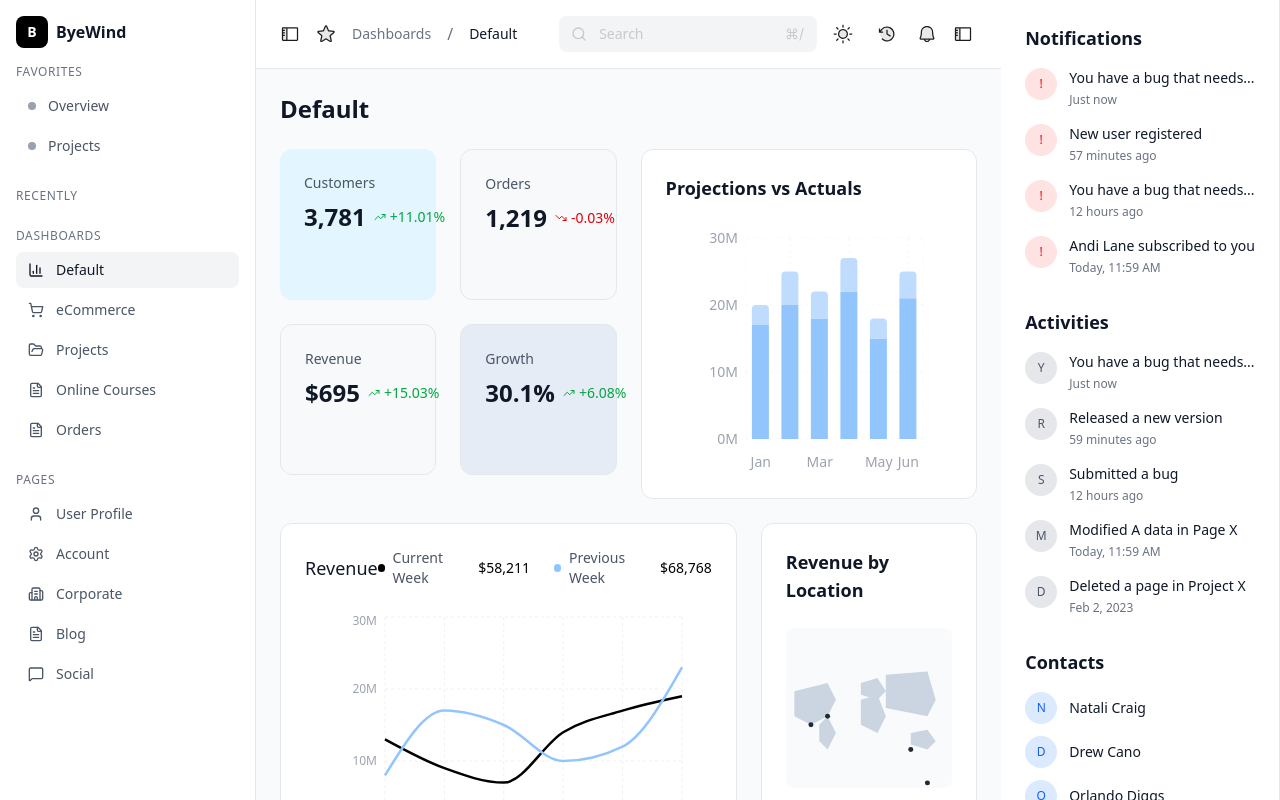
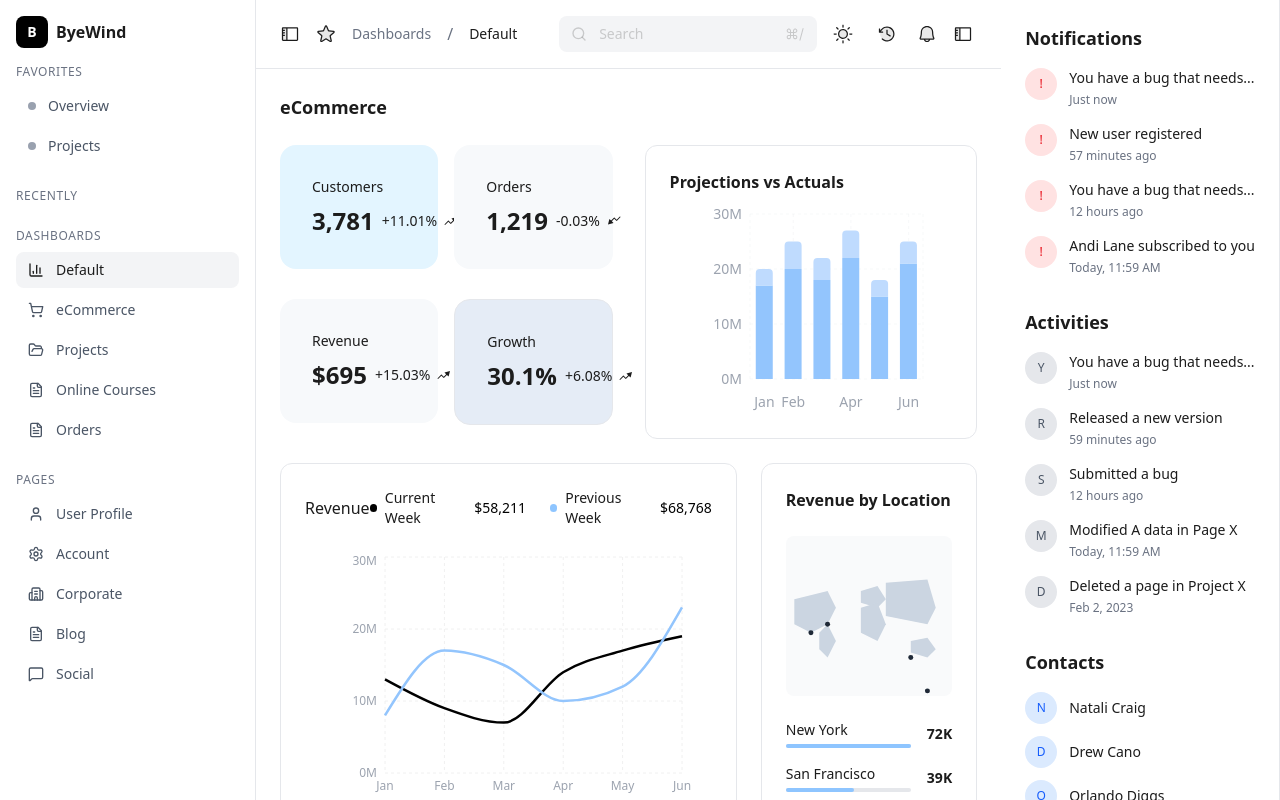
Before and after one commit to Asthasingh-2002/e-commerce, a React (Vite) app: page / in a window 1280 px wide. Built offline with nearby package versions, Linux system fonts and the light colour scheme.

Commit message:
fix the styling of maincontent

```diff
--- a/src/assets/icon.jsx
+++ b/src/assets/icon.jsx
@@ -121,3 +121,39 @@ export const BellIcon = () => {
     </svg>
   );
 };
+export const UpIcon = () => {
+  return (
+    <svg
+      width="16"
+      height="16"
+      viewBox="0 0 16 16"
+      fill="none"
+      xmlns="http://www.w3.org/2000/svg"
+    >
+      <path
+        fill-rule="evenodd"
+        clip-rule="evenodd"
+        d="M8.45488 5.60777L14 4L12.6198 9.6061L10.898 7.9532L8.12069 10.8463C8.02641 10.9445 7.89615 11 7.76 11C7.62385 11 7.49359 10.9445 7.39931 10.8463L5.36 8.72199L2.36069 11.8463C2.16946 12.0455 1.85294 12.0519 1.65373 11.8607C1.45453 11.6695 1.44807 11.3529 1.63931 11.1537L4.99931 7.65373C5.09359 7.55552 5.22385 7.5 5.36 7.5C5.49615 7.5 5.62641 7.55552 5.72069 7.65373L7.76 9.77801L10.1766 7.26067L8.45488 5.60777Z"
+        fill="#1C1C1C"
+      />
+    </svg>
+  );
+};
+export const DownIcon = () => {
+  return (
+    <svg
+      width="16"
+      height="16"
+      viewBox="0 0 16 16"
+      fill="none"
+      xmlns="http://www.w3.org/2000/svg"
+    >
+      <path
+        fill-rule="evenodd"
+        clip-rule="evenodd"
+        d="M14.3463 3.63931C14.5455 3.83054 14.5519 4.14706 14.3607 4.34627L11.0007 7.84627C10.9064 7.94448 10.7761 8 10.64 8C10.5039 8 10.3736 7.94448 10.2793 7.84627L8.24 5.72199L5.82335 8.23933L7.54513 9.89223L2 11.5L3.38019 5.8939L5.10197 7.5468L7.87931 4.65373C7.97359 4.55552 8.10385 4.5 8.24 4.5C8.37615 4.5 8.50641 4.55552 8.60069 4.65373L10.64 6.77801L13.6393 3.65373C13.8305 3.45453 14.1471 3.44807 14.3463 3.63931Z"
+        fill="#1C1C1C"
+      />
+    </svg>
+  );
+};
--- a/src/components/Header.jsx
+++ b/src/components/Header.jsx
@@ -21,7 +21,7 @@ const Header = ({ setSidebarCollapsed, sidebarCollapsed, activeSection }) => {
               <StarIcon />
               <span className="text-sm text-gray-500">Dashboards</span>
               {activeSection && <span className=" text-gray-500">/</span>}
-              <span className="text-sm text-gray-900 font-medium">
+              <span className="text-sm text-[#1C1C1C] font-medium">
                 {activeSection}
               </span>{" "}
               {/* Updated */}
--- a/src/components/MainContent.jsx
+++ b/src/components/MainContent.jsx
@@ -5,6 +5,7 @@ import { RevenueByLocation } from "./RevenueByLocation";
 import RevenueChart from "./RevenueChart";
 import { TotalSalesChart } from "./TotalSalesChart";
 import OrdersTable from "./OrdersTable";
+import { DownIcon, UpIcon } from "../assets/icon";
 
 const topProducts = [
   {
@@ -47,7 +48,7 @@ const MainContent = ({
   activeSection,
 }) => {
   return (
-    <div className="flex-1 flex flex-col overflow-hidden">
+    <div className="flex-1 flex flex-col overflow-hidden bg-white">
       {/* Header */}
       <Header
         setSidebarCollapsed={setSidebarCollapsed}
@@ -58,75 +59,74 @@ const MainContent = ({
       <div className="flex-1 flex overflow-hidden">
         {/* Dashboard Content */}
         <main className="flex-1 overflow-y-auto p-6 sidebar-scroll ">
-          <h1 className="text-2xl font-semibold text-gray-900 mb-6">
-            {activeSection}
+          <h1 className="text-lg font-semibold text-[#1C1C1C] mb-6">
+            {activeSection === "Orders" ? "Order List" : "eCommerce"}
           </h1>
           {activeSection === "Orders" ? (
             <div>
-              <h2 className="text-lg font-semibold mb-4">Order List</h2>
               <OrdersTable />
             </div>
           ) : (
             <>
-              <div className="grid grid-cols-1 lg:grid-cols-2 gap-6 mb-6">
+              <div className="grid grid-cols-1 lg:grid-cols-2 gap-8 mb-6">
                 {/* Top Metrics */}
-                <div className="grid grid-cols-1 md:grid-cols-2 lg:grid-cols-2 gap-6 mb-6">
-                  <div className="bg-[#E3F5FF] rounded-xl p-6">
-                    <h3 className="text-sm font-medium text-gray-600 mb-2">
+                <div className="grid grid-cols-1 md:grid-cols-2 lg:grid-cols-2 gap-4">
+                  <div className="bg-[#E3F5FF] rounded-2xl p-8 h-fit">
+                    <h3 className="text-sm font-medium text-[#1C1C1C] mb-2">
                       Customers
                     </h3>
                     <div className="flex items-center space-x-2">
-                      <span className="text-2xl font-bold text-gray-900">
+                      <span className="text-2xl font-bold text-[#1C1C1C]">
                         3,781
                       </span>
-                      <span className="text-sm text-green-600 flex items-center">
-                        <TrendingUp className="w-3 h-3 mr-1" />
+                      <span className="text-sm text-[#1C1C1C] flex items-center gap-1.5">
                         +11.01%
+                        <UpIcon />
                       </span>
                     </div>
                   </div>
 
-                  <div className="bg-[#F7F9FB] rounded-xl p-6 border border-gray-200">
-                    <h3 className="text-sm font-medium text-gray-600 mb-2">
+                  <div className="bg-[#F7F9FB] rounded-2xl p-8 h-fit ">
+                    <h3 className="text-sm font-medium text-[#1C1C1C] mb-2">
                       Orders
                     </h3>
                     <div className="flex items-center space-x-2">
-                      <span className="text-2xl font-bold text-gray-900">
+                      <span className="text-2xl font-bold text-[#1C1C1C]">
                         1,219
                       </span>
-                      <span className="text-sm text-red-600 flex items-center">
-                        <TrendingDown className="w-3 h-3 mr-1" />
+                      <span className="text-sm text-[#1C1C1C] flex items-center gap-1.5">
                         -0.03%
+                        <DownIcon />
                       </span>
                     </div>
                   </div>
 
-                  <div className="bg-[#F7F9FB] rounded-xl p-6 border border-gray-200">
-                    <h3 className="text-sm font-medium text-gray-600 mb-2">
+                  <div className="bg-[#F7F9FB] rounded-2xl p-8 h-fit ">
+                    <h3 className="text-sm font-medium text-[#1C1C1C] mb-2">
                       Revenue
                     </h3>
                     <div className="flex items-center space-x-2">
-                      <span className="text-2xl font-bold text-gray-900">
+                      <span className="text-2xl font-bold text-[#1C1C1C]">
                         $695
                       </span>
-                      <span className="text-sm text-green-600 flex items-center">
-                        <TrendingUp className="w-3 h-3 mr-1" />
+                      <span className="text-sm text-[#1C1C1C] flex items-center gap-1.5">
                         +15.03%
+                        <UpIcon />
                       </span>
                     </div>
                   </div>
 
-                  <div className="bg-[#E5ECF6] rounded-xl p-6 border border-gray-200">
-                    <h3 className="text-sm font-medium text-gray-600 mb-2">
+                  <div className="bg-[#E5ECF6] rounded-2xl p-8 h-fit border border-gray-200">
+                    <h3 className="text-sm font-medium text-[#1C1C1C] mb-2">
                       Growth
                     </h3>
                     <div className="flex items-center space-x-2">
-                      <span className="text-2xl font-bold text-gray-900">
+                      <span className="text-2xl font-bold text-[#1C1C1C]">
                         30.1%
                       </span>
-                      <span className="text-sm text-green-600 flex items-center">
-                        <TrendingUp className="w-3 h-3 mr-1" />
+                      <span className="text-sm text-[#1C1C1C] flex items-center gap-1.5">
                         +6.08%
+                        <UpIcon />
                       </span>
                     </div>
                   </div>
@@ -138,7 +138,6 @@ const MainContent = ({
                 </div>
               </div>
 
-              {/* Charts Row */}
               {/* Charts Row */}
               <div className="grid grid-cols-1 lg:grid-cols-3 gap-6 mb-6">
                 {/* Revenue Chart */}
@@ -156,13 +155,13 @@ const MainContent = ({
               <div className="grid grid-cols-1 lg:grid-cols-3 gap-6">
                 {/* Top Selling Products */}
                 <div className="lg:col-span-2 bg-white rounded-xl p-6 border border-gray-200">
-                  <h3 className="text-lg font-semibold text-gray-900 mb-4">
+                  <h3 className="text-md font-semibold text-[#1C1C1C] mb-4">
                     Top Selling Products
                   </h3>
                   <div className="overflow-x-auto">
                     <table className="w-full">
                       <thead>
-                        <tr className="text-left text-sm text-gray-500 border-b border-gray-200">
+                        <tr className="text-left text-sm text-[#1C1C1C66] border-b border-[#1C1C1C33] ">
                           <th className="pb-3 font-medium">Name</th>
                           <th className="pb-3 font-medium">Price</th>
                           <th className="pb-3 font-medium">Quantity</th>
@@ -172,16 +171,16 @@ const MainContent = ({
                       <tbody className="text-sm">
                         {topProducts.map((product, idx) => (
                           <tr key={idx} className="border-b border-gray-100">
-                            <td className="py-3 text-gray-900">
+                            <td className="py-3 text-[#1C1C1C]">
                               {product.name}
                             </td>
-                            <td className="py-3 text-gray-600">
+                            <td className="py-3 text-[#1C1C1C]">
                               {product.price}
                             </td>
-                            <td className="py-3 text-gray-600">
+                            <td className="py-3 text-[#1C1C1C]">
                               {product.quantity}
                             </td>
-                            <td className="py-3 text-gray-900 font-medium">
+                            <td className="py-3 text-[#1C1C1C] ">
                               {product.amount}
                             </td>
                           </tr>
--- a/src/components/OrdersTable.jsx
+++ b/src/components/OrdersTable.jsx
@@ -246,7 +246,7 @@ export default function OrdersTable() {
                     className="w-4 h-4 text-blue-600 bg-white border-gray-300 rounded focus:ring-blue-500 focus:ring-2"
                   />
                 </td>
-                <td className="p-4 font-medium text-gray-900 text-sm">
+                <td className="p-4 font-medium text-[#1C1C1C] text-sm">
                   {order.id}
                 </td>
                 <td className="p-4">
@@ -256,7 +256,7 @@ export default function OrdersTable() {
                       alt={order.user}
                       className="w-8 h-8 rounded-full object-cover"
                     />
-                    <span className="text-gray-900 text-sm font-medium">
+                    <span className="text-[#1C1C1C] text-sm font-medium">
                       {order.user}
                     </span>
                   </div>
--- a/src/components/ProjectionsVsActualsChart.jsx
+++ b/src/components/ProjectionsVsActualsChart.jsx
@@ -45,10 +45,10 @@ const data = [
 export function ProjectionsVsActualsChart() {
   return (
     <div className="w-full">
-      <h3 className="text-lg font-semibold text-gray-900 mb-4">
+      <h3 className="text-md font-semibold text-[#1C1C1C]">
         Projections vs Actuals
       </h3>
-      <div className="h-64 w-full">
+      <div className="h-55 w-full">
         <ResponsiveContainer width="100%" height="100%">
           <BarChart
             data={data}
--- a/src/components/RevenueByLocation.jsx
+++ b/src/components/RevenueByLocation.jsx
@@ -10,7 +10,7 @@ const revenueByLocation = [
 export function RevenueByLocation() {
   return (
     <div className="space-y-6">
-      <h3 className="text-lg font-semibold text-gray-900">
+      <h3 className="text-md font-semibold text-[#1C1C1C]">
         Revenue by Location
       </h3>
 
@@ -55,7 +55,7 @@ export function RevenueByLocation() {
         {revenueByLocation.map((location, idx) => (
           <div key={idx} className="flex items-center justify-between">
             <div className="flex-1">
-              <div className="text-sm font-medium text-gray-900 mb-1">
+              <div className="text-sm font-medium text-[#1C1C1C] mb-1">
                 {location.city}
               </div>
               <div className="w-full bg-gray-200 rounded-full h-1">
@@ -70,7 +70,7 @@ export function RevenueByLocation() {
                 />
               </div>
             </div>
-            <div className="ml-4 text-sm font-semibold text-gray-900">
+            <div className="ml-4 text-sm font-semibold text-[#1C1C1C]">
               {location.value}
             </div>
           </div>
--- a/src/components/RevenueChart.jsx
+++ b/src/components/RevenueChart.jsx
@@ -24,16 +24,16 @@ export default function RevenueChart() {
     <div className="w-full">
       {/* Header with title and legend */}
       <div className="flex items-center justify-between mb-6">
-        <h3 className="text-lg font-medium text-gray-900">Revenue</h3>
+        <h3 className="text-md font-medium text-[#1C1C1C]">Revenue</h3>
         <div className="flex items-center gap-6 text-sm">
           <div className="flex items-center gap-2">
             <div className="w-2 h-2 rounded-full bg-black"></div>
-            <span className="text-gray-600">Current Week</span>
+            <span className="text-[#1C1C1C]">Current Week</span>
             <span className="font-medium">$58,211</span>
           </div>
           <div className="flex items-center gap-2">
             <div className="w-2 h-2 rounded-full bg-blue-300"></div>
-            <span className="text-gray-600">Previous Week</span>
+            <span className="text-[#1C1C1C] ">Previous Week</span>
             <span className="font-medium">$68,768</span>
           </div>
         </div>
--- a/src/components/RightSidebar.jsx
+++ b/src/components/RightSidebar.jsx
@@ -62,7 +62,7 @@ const RightSidebar = () => {
         {" "}
         {/* Added h-screen and overflow-y-auto */}
         <div className="p-6">
-          <h2 className="text-lg font-semibold text-gray-900 mb-4">
+          <h2 className="text-lg font-semibold text-[#1C1C1C] mb-4">
             Notifications
           </h2>
           <div className="space-y-4">
@@ -72,7 +72,7 @@ const RightSidebar = () => {
                   <span className="text-red-600 text-xs">!</span>
                 </div>
                 <div className="flex-1">
-                  <p className="text-sm text-gray-900">
+                  <p className="text-sm text-[#1C1C1C]">
                     {notification.message}
                   </p>
                   <p className="text-xs text-gray-500 mt-1">
@@ -83,7 +83,7 @@ const RightSidebar = () => {
             ))}
           </div>
 
-          <h3 className="text-lg font-semibold text-gray-900 mt-8 mb-4">
+          <h3 className="text-lg font-semibold text-[#1C1C1C] mt-8 mb-4">
             Activities
           </h3>
           <div className="space-y-4">
@@ -95,7 +95,7 @@ const RightSidebar = () => {
                   </span>
                 </div>
                 <div className="flex-1">
-                  <p className="text-sm text-gray-900">
+                  <p className="text-sm text-[#1C1C1C]">
                     <span className="font-medium">{activity.user}</span>{" "}
                     {activity.action}
                   </p>
@@ -105,7 +105,7 @@ const RightSidebar = () => {
             ))}
           </div>
 
-          <h3 className="text-lg font-semibold text-gray-900 mt-8 mb-4">
+          <h3 className="text-lg font-semibold text-[#1C1C1C] mt-8 mb-4">
             Contacts
           </h3>
           <div className="space-y-3">
@@ -116,7 +116,7 @@ const RightSidebar = () => {
                     {contact.avatar}
                   </span>
                 </div>
-                <span className="text-sm text-gray-900">{contact.name}</span>
+                <span className="text-sm text-[#1C1C1C]">{contact.name}</span>
               </div>
             ))}
           </div>
--- a/src/components/Sidebar.jsx
+++ b/src/components/Sidebar.jsx
@@ -56,7 +56,7 @@ const Sidebar = ({ sidebarCollapsed, activeSection, setActiveSection }) => {
             <span className="text-white text-sm font-bold">B</span>
           </div>
           {!sidebarCollapsed && (
-            <span className="font-semibold text-gray-900">ByeWind</span>
+            <span className="font-semibold text-[#1C1C1C]">ByeWind</span>
           )}
         </div>
       </div>
@@ -75,8 +75,8 @@ const Sidebar = ({ sidebarCollapsed, activeSection, setActiveSection }) => {
                   <button
                     className={`w-full flex items-center space-x-3 px-3 py-2 rounded-lg text-sm transition-colors ${
                       activeSection === item.name
-                        ? "bg-gray-100 text-gray-900 font-medium"
-                        : "text-gray-600 hover:bg-gray-50 hover:text-gray-900"
+                        ? "bg-gray-100 text-[#1C1C1C] font-medium"
+                        : "text-gray-600 hover:bg-gray-50 hover:text-[#1C1C1C]"
                     }`}
                     onClick={() => setActiveSection(item.name)}
                   >
--- a/src/components/TotalSalesChart.jsx
+++ b/src/components/TotalSalesChart.jsx
@@ -15,7 +15,7 @@ const directPercentage = ((salesData[0].value / totalSales) * 100).toFixed(1);
 export function TotalSalesChart() {
   return (
     <div>
-      <h3 className="text-lg font-semibold text-gray-900 mb-4">Total Sales</h3>
+      <h3 className="text-md font-semibold text-[#1C1C1C] mb-4">Total Sales</h3>
 
       {/* Donut Chart */}
       <div className="flex items-center justify-center mb-6">
@@ -58,7 +58,7 @@ export function TotalSalesChart() {
               ></div>
               <span className="text-gray-700">{item.name}</span>
             </span>
-            <span className="font-medium text-gray-900">${item.value}</span>
+            <span className="font-medium text-[#1C1C1C]">${item.value}</span>
           </div>
         ))}
       </div>
```
